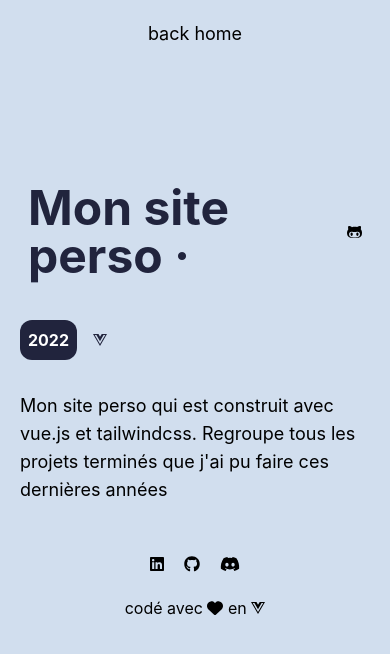
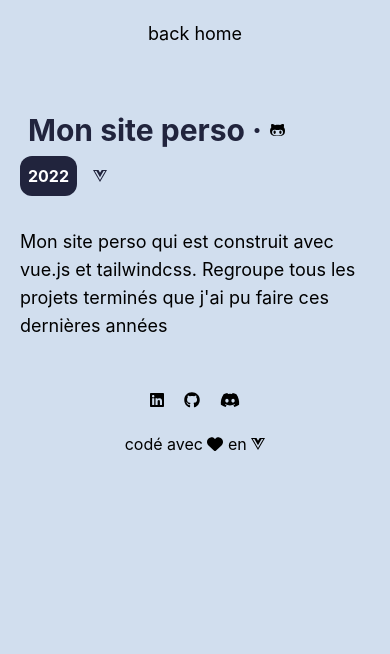
Before and after one commit to Constantin-Hentgen/Portfolio, a Vue app: page /1 in a window 390 px wide. Shown: the top 654 px of the page. Built offline with nearby package versions, Linux system fonts and the light colour scheme; a small style sheet from the web is missing.

Commit message:
project page responsive improved

```diff
--- a/src/components/Header.vue
+++ b/src/components/Header.vue
@@ -9,8 +9,7 @@
 		md:flex
 		md:flex-row
 		justify-evenly
-		w-11/12
-		md:w-1/2
+		lg:w-1/2
 	">
 		<img class="w-36 h-36 md:w-60 md:h-60 rounded-full m-auto" src="../assets/pp.jpeg" alt="picture of the webmaster">
 
--- a/src/views/Project.vue
+++ b/src/views/Project.vue
@@ -6,9 +6,10 @@
 	</transition>
 
 	<transition name="fade" appear>
-		<main class="w-full xl:w-1/2 m-auto mt-32 space-y-8">
+		<main class="w-full xl:w-1/2 m-auto mt-14 md:mt-32 space-y-8">
+			<div>
 				<a id="github" :href="projects[id].github"  class="flex space-x-2 cursor-pointer p-2">
-				<h1 class="text-5xl text-myBlue-900 font-bold"> {{ projects[id].title }} · </h1>
+					<h1 class="text-3xl md:text-5xl text-myBlue-900 font-bold"> {{ projects[id].title }} · </h1>
 					<fa class="my-auto" :icon='["fab","github-alt"]' size="2xl" color="21243D" />
 				</a>
 
@@ -18,9 +19,10 @@
 						<fa v-for="(tech, index) in projects[id].techs" :key="index" :icon='["fab", tech ]' size="2xl" color="#21243D"/>
 					</div>
 				</div>
+			</div>
+
 
 			<p class="text-lg"> {{ projects[id].content }} </p>
-
 		</main>
 	</transition>
 
```
Lines whose indentation alone changed are shown as unchanged.
